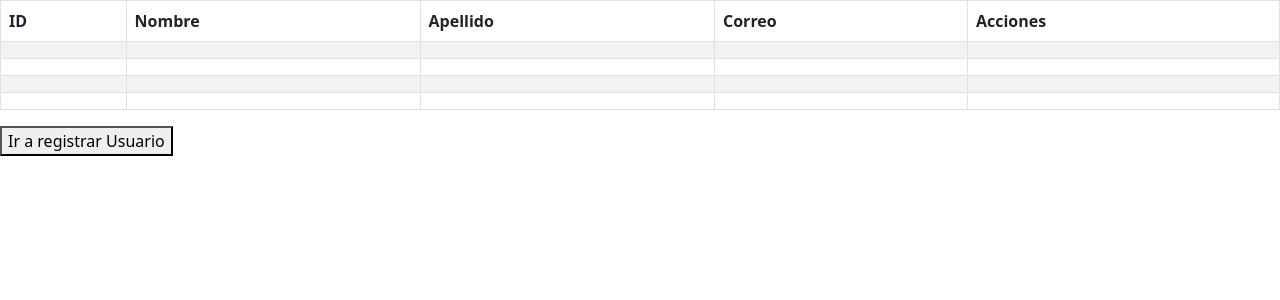
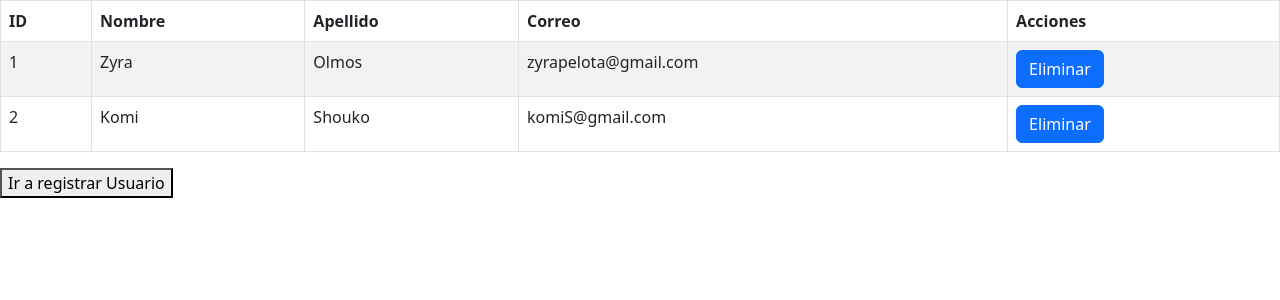
Before and after one commit to D13G0D/reactEjercices, a React (Create React App) app: page / in a window 1280 px wide. Both pictures are taken after a click on the button "Ir a la lista de Usuarios". Shown: the top 300 px of the page. Built offline with nearby package versions, Linux system fonts and the light colour scheme.

Commit message:
funcion eliminar

```diff
--- a/package.json
+++ b/package.json
@@ -3,6 +3,9 @@
   "version": "0.1.0",
   "private": true,
   "dependencies": {
+    "@emotion/react": "^11.10.5",
+    "@emotion/styled": "^11.10.5",
+    "@mui/material": "^5.10.17",
     "@testing-library/jest-dom": "^5.16.5",
     "@testing-library/react": "^13.4.0",
     "@testing-library/user-event": "^13.5.0",
--- a/src/components/Form.js
+++ b/src/components/Form.js
@@ -35,7 +35,7 @@ const FormsUserComponent = () => {
                 </div>
                 <div class="form-floating mb-3"style={{opacity:"30%"}}>
                     <input type="email" class="form-control" id="floatingInput" placeholder="name@ejemplo.com" />
-                    <label for="floatingInput">Correo electronico</label> <br />
+                    <label for="floatingInput">Correo</label> <br />
                     <div class="form-check">
                         <input class="form-check-input" type="checkbox" value="" id="flexCheckDefault" />
                         <label class="form-check-label" for="flexCheckDefault">
--- a/src/components/TableUser.js
+++ b/src/components/TableUser.js
@@ -1,6 +1,7 @@
 import React from "react";
+import ButtomComponent from "./Buttom";
 
-const TableUserComponent = () => {
+const TableUserComponent = ({usuarios, userDelete}) => {
     return(
         <table class="table table-bordered border-secundary table-striped table-hover">
         <thead>
@@ -13,34 +14,27 @@ const TableUserComponent = () => {
           </tr>
         </thead>
         <tbody>
-          <tr>
-            <th></th>
-            <td></td>
-            <td></td>
-            <td></td>
-            <td></td>
+          {usuarios.map(usuario=>(
+            <tr>
+            <td>{usuario.ID}</td>
+            <td>{usuario.Nombre}</td>
+            <td>{usuario.Apellido}</td>
+            <td>{usuario.Correo}</td>
+            <td>
+            <button
+                  type="button"
+                  class="btn btn-primary"
+                  onClick={() => {
+                    userDelete(usuario.ID);
+                  }}
+                >
+                 Eliminar
+                </button>
+
+            </td>
           </tr>
-          <tr>
-            <th scope="row"></th>
-            <td></td>
-            <td></td>
-            <td></td>
-            <td></td>
-          </tr>
-          <tr>
-            <th scope="row"></th>
-            <td></td>
-            <td></td>
-            <td></td>
-            <td></td>
-          </tr>
-          <tr>
-            <th scope="row"></th>
-            <td></td>
-            <td></td>
-            <td></td>
-            <td></td>
-          </tr>
+          ))}
+
         </tbody>
       </table>
     )
--- a/src/pages/ListaUsuarios.js
+++ b/src/pages/ListaUsuarios.js
@@ -1,13 +1,34 @@
-import React, { useCallback } from "react";
+import React, { useCallback, useState} from "react";
 import { useNavigate } from "react-router-dom";
 import { TableUserComponent ,ButtomComponent} from "../components";
+
+const usuario1=[
+    {
+    ID:'1',
+    Nombre:'Zyra',
+    Apellido: 'Olmos',
+    Correo: 'zyrapelota@gmail.com'
+},
+{
+    ID:'2',
+    Nombre:'Komi',
+    Apellido: 'Shouko',
+    Correo: 'komiS@gmail.com'
+}]
+
 
 const UsuarioListaPage = () =>{
         const navigate = useNavigate();
         const handleOnClick = useCallback(()=> navigate("/",{}, [navigate]))
+        const [state, setState] = useState(usuario1); //state vale lo mismo que usuario 1 en este momento, set state genera una funcion seteadora que permite realizar cambios en usuario 1 sin que lo afecte directamente
+
+        const userDelete = (IDUsuario)=>{
+            const changeUser = state.filter(usuario => usuario.ID != IDUsuario )
+            setState(changeUser);
+        }
     return(
         <div>
-            <TableUserComponent/>
+            <TableUserComponent usuarios={state} userDelete={userDelete}/>
             <ButtomComponent InfoBoton={"Ir a registrar Usuario"} handleOnClick={handleOnClick}/>
         </div>
     )
--- a/src/pages/Register.js
+++ b/src/pages/Register.js
@@ -1,13 +1,15 @@
 import React, { useCallback } from "react";
 import { useNavigate } from "react-router-dom";
 import { FormsUserComponent ,ButtomComponent} from "../components";
+
 
 const RegisterPage = () =>{
         const navigate = useNavigate();
         const handleOnClick = useCallback(()=> navigate("/Auto",{}, [navigate]))
         const CLickListaUsuarios = useCallback(()=> navigate("/ListaUsuarios",{}, [navigate]))
+
     return(
-        <div>
+        <div className="container">
             <FormsUserComponent/>
             <ButtomComponent InfoBoton={"Ir a registrar auto"} handleOnClick={handleOnClick}/>
             <ButtomComponent InfoBoton={"Ir a la lista de Usuarios"} handleOnClick={CLickListaUsuarios}/>
```
Also changed, not shown: 1 other file (tests, documents, lock files or other folders).
